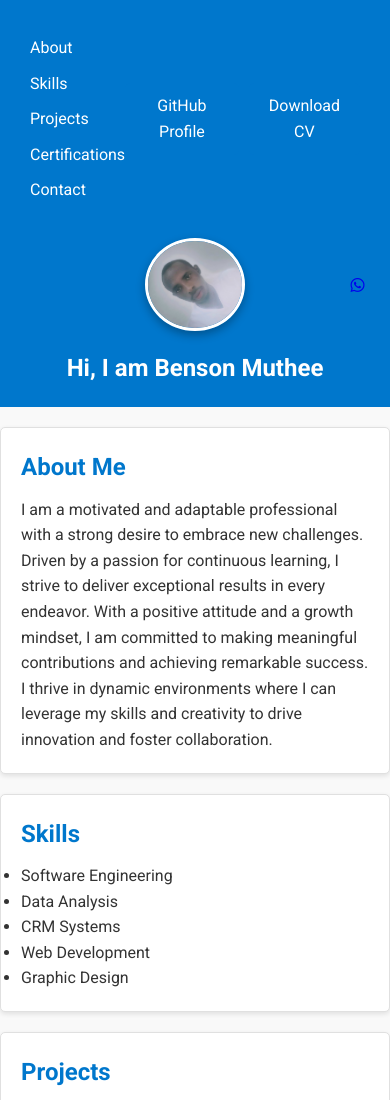
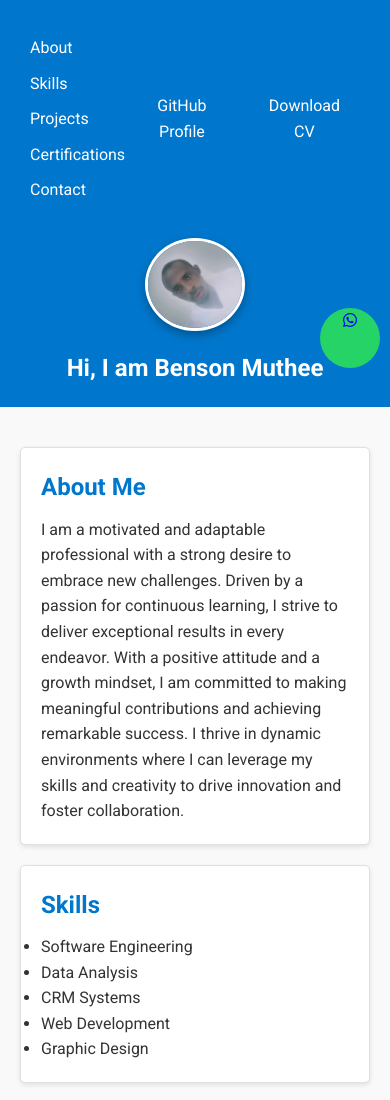
Before and after one commit to BensonMuthee5/portfolio, a plain HTML site: page index.html in a window 390 px wide. Shown: the top 1100 px of the page. Drawn offline with Linux system fonts and the light colour scheme.

Commit message:
Update styles.css
wa.me 2

```diff
--- a/styles.css
+++ b/styles.css
@@ -100,37 +100,41 @@ h1 {
 }
 
 /* WhatsApp Button */
+
 .whatsapp-button {
   position: fixed;
-  top: 50%; /* Position it in the middle of the page */
+  top: 50%; /* Keep it in the middle of the page */
   right: 20px; /* Align on the right */
   transform: translateY(-50%);
   z-index: 100;
-  width: 60px; /* Fixed width */
-  height: 60px; /* Fixed height to avoid distortion */
+  width: 60px; /* Keep the original width */
+  height: 60px; /* Keep the original height */
   border-radius: 50%; /* Keep the button circular */
+  background-color: #25D366; /* Keep original background color */
+  transition: background-color 0.3s ease; /* Enable hover effect */
 }
 
-/* Media query for screens smaller than 768px (tablets and phones) */
+/* Hover effect */
+.whatsapp-button:hover {
+  background-color: #128C7E; /* Change the color on hover */
+}
+
+/* Media query for screens smaller than 768px */
 @media only screen and (max-width: 768px) {
   .whatsapp-button {
-    top: 40%; /* Adjust position for smaller screens */
-    right: 15px; /* Adjust padding for smaller screens */
-    width: 50px; /* Adjust width */
-    height: 50px; /* Adjust height */
+    top: 45%; /* Adjust position for smaller screens */
+    right: 15px; /* Adjust padding */
+    /* Keep the same size */
   }
 }
 
-/* Media query for screens smaller than 480px (small phones) */
+/* Media query for screens smaller than 480px */
 @media only screen and (max-width: 480px) {
   .whatsapp-button {
-    top: 35%; /* Further adjustment for very small screens */
-    right: 10px; /* Adjust padding to fit the screen */
-    width: 45px; /* Adjust width */
-    height: 45px; /* Adjust height */
+    top: 40%; /* Adjust further for very small screens */
+    right: 10px; /* Adjust right padding */
+    /* Keep the same size */
   }
-}
-
 }
 
 
```
